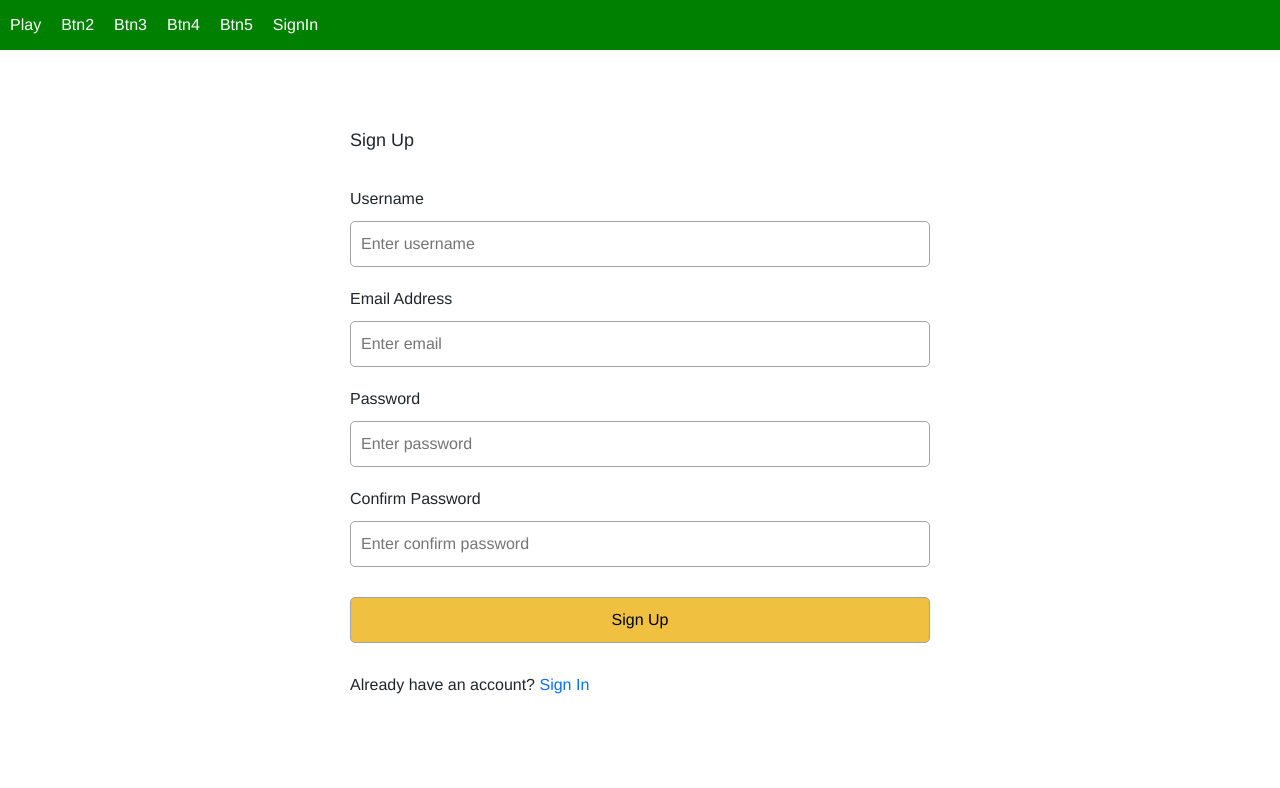
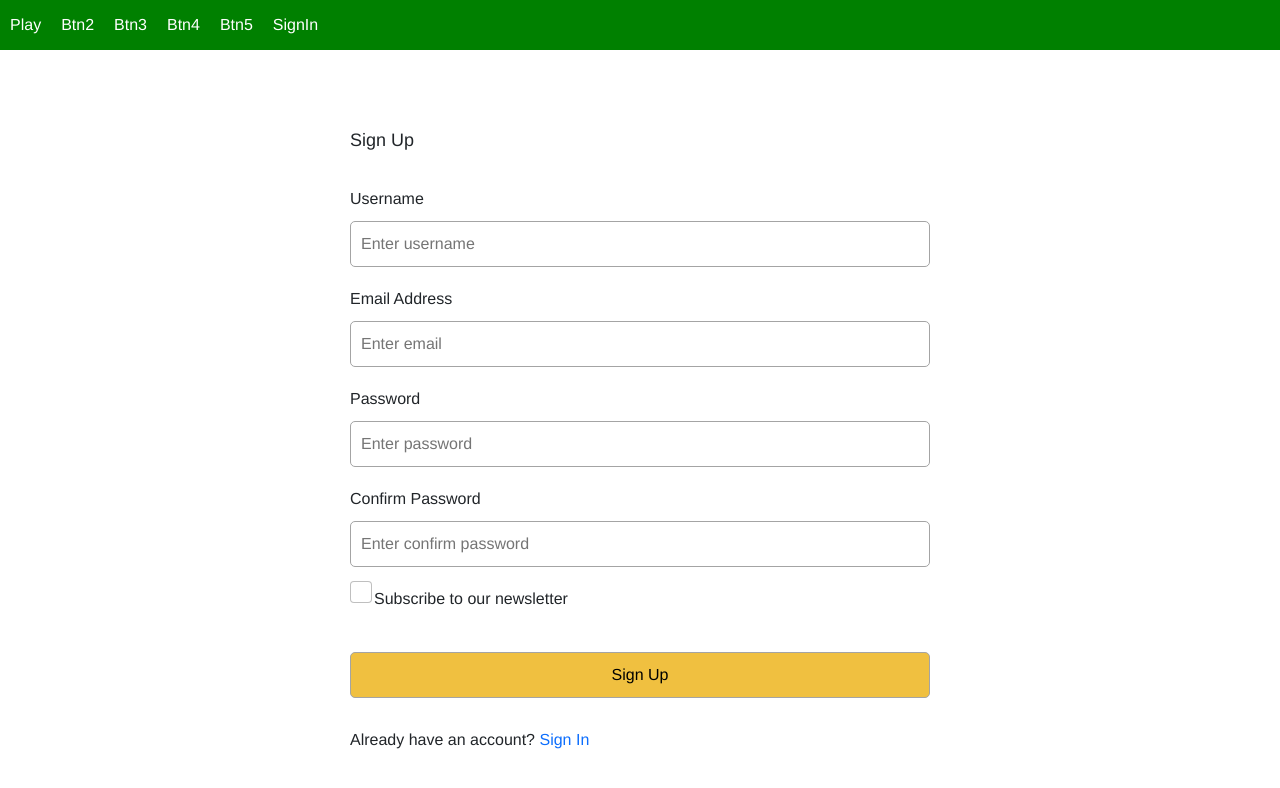
Before and after one commit to WafaBergaoui/ProjectXY, a React (Create React App) app in the folder frontend/: page /register in a window 1280 px wide. Shown: the top 788 px of the page. Built offline with nearby package versions, Linux system fonts and the light colour scheme.

Commit message:
version 2

```diff
--- a/frontend/package.json
+++ b/frontend/package.json
@@ -9,6 +9,7 @@
     "@testing-library/user-event": "^12.8.1",
     "axios": "^0.25.0",
     "bootstrap": "^5.1.3",
+    "mdb-react-ui-kit": "^2.3.0",
     "react": "^17.0.1",
     "react-bootstrap": "^2.1.1",
     "react-dom": "^17.0.1",
--- a/frontend/src/components/Register.jsx
+++ b/frontend/src/components/Register.jsx
@@ -4,6 +4,7 @@ import { Link, useNavigate } from "react-router-dom";
 import { register } from "../actions/userActions";
 import LoadingBox from "../components/LoadingBox";
 import MessageBox from "../components/MessageBox";
+import { MDBCheckbox } from "mdb-react-ui-kit";
 
 export default function Register(props) {
   const [name, setName] = useState("");
@@ -27,9 +28,7 @@ export default function Register(props) {
   };
 
   return (
-    <div
-
-    >
+    <div>
       <form className="form" onSubmit={submitHandler}>
         <div>
           <h1>Sign Up</h1>
@@ -76,6 +75,14 @@ export default function Register(props) {
             onChange={(e) => setConfirmPassword(e.target.value)}
           ></input>
         </div>
+        <div>
+          <MDBCheckbox
+            name="flexCheck"
+            value=""
+            id="flexCheckChecked"
+            label=" Subscribe to our newsletter"
+          />
+        </div>
 
         <div>
           <label />
```
Also changed, not shown: 1 other file (tests, documents, lock files or other folders).
